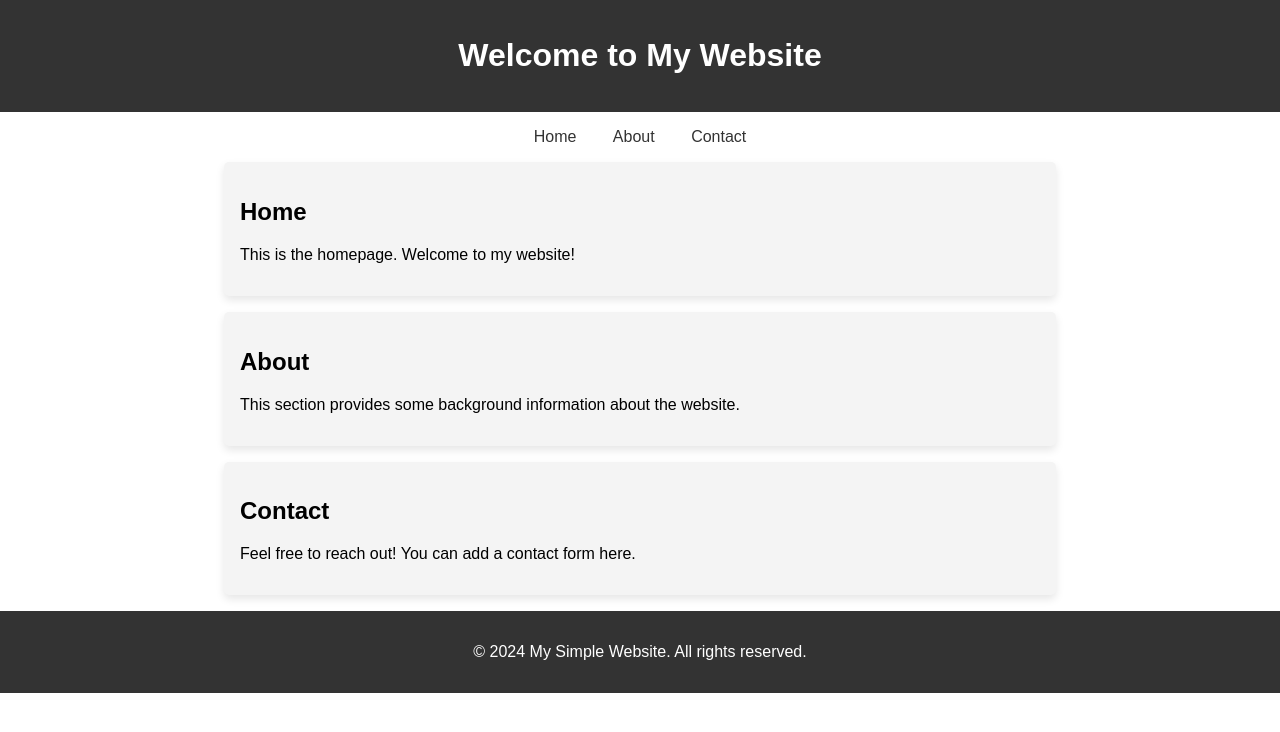
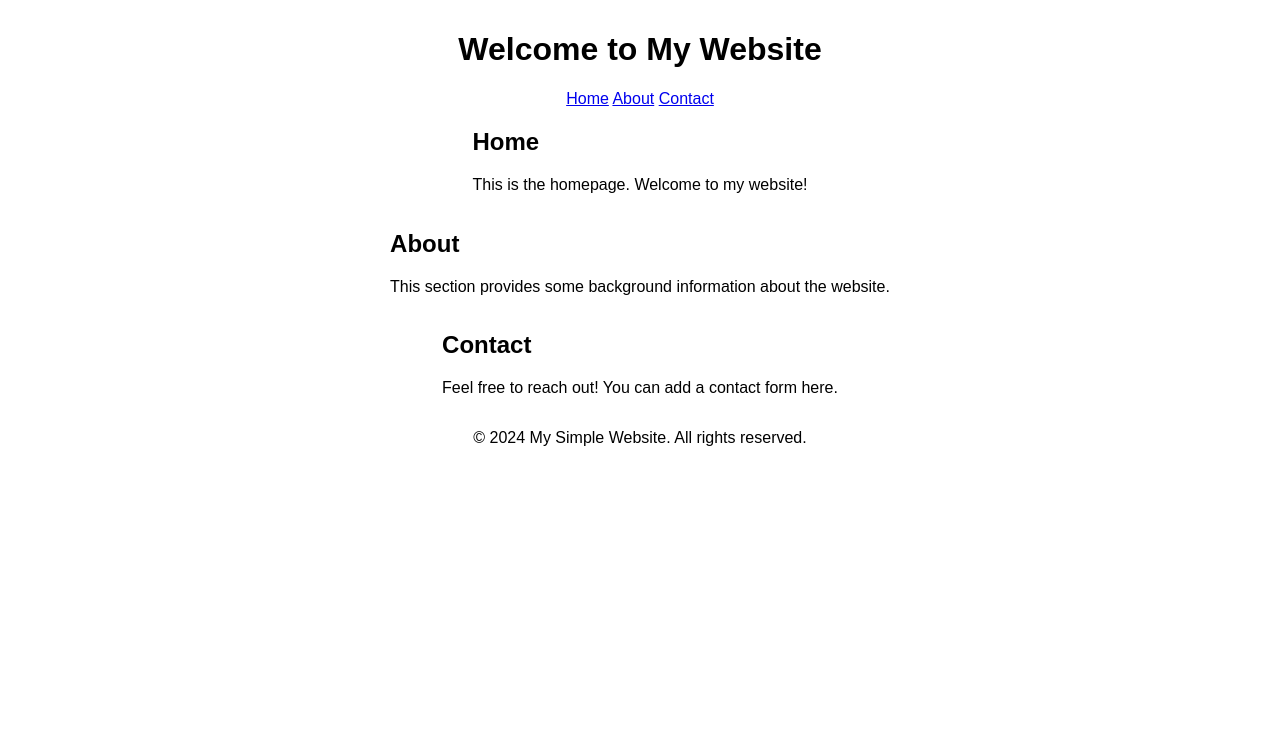
Before and after one commit to dynamit93/n8ntest, a plain HTML site: page index.html in a window 1280 px wide. Drawn offline with Linux system fonts and the light colour scheme.

Commit message:
test n8n

```diff
--- a/index.html
+++ b/index.html
@@ -7,43 +7,13 @@
        <style>
            body {
                font-family: Arial, sans-serif;
-            margin: 0;
+               margin: 10px; //changed from 0 to 10px
                padding: 0;
                display: flex;
                flex-direction: column;
                align-items: center;
            }
-        header {
-            width: 100%;
-            background-color: #333;
-            color: #fff;
-            padding: 1em 0;
-            text-align: center;
-        }
-        nav {
-            margin: 1em 0;
-        }
-        nav a {
-            margin: 0 1em;
-            text-decoration: none;
-            color: #333;
-        }
-        section {
-            width: 80%;
-            max-width: 800px;
-            padding: 1em;
-            background-color: #f4f4f4;
-            margin-bottom: 1em;
-            border-radius: 5px;
-            box-shadow: 0px 4px 8px rgba(0, 0, 0, 0.1);
-        }
-        footer {
-            padding: 1em;
-            background-color: #333;
-            color: #fff;
-            width: 100%;
-            text-align: center;
-        }
+           ... // rest of the styles
        </style>
      </head>
      <body>
```
Lines whose indentation alone changed are shown as unchanged.
